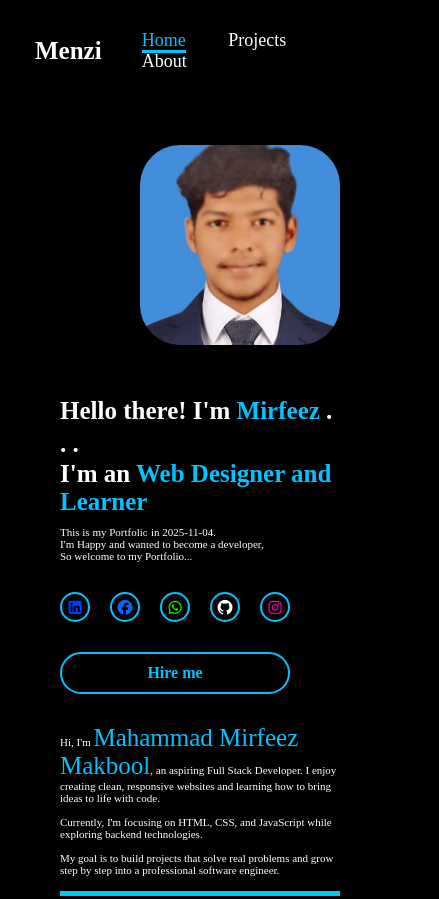
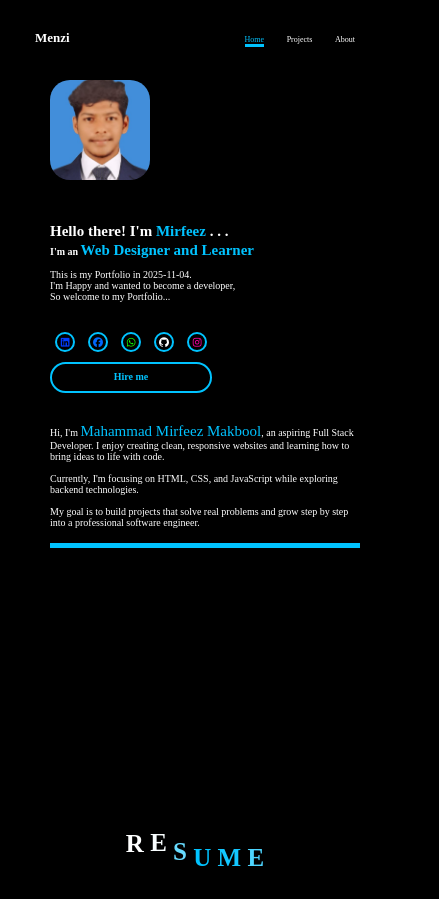
Before and after one commit to Mirfeez/Mirfeez-portfolio-2025, a plain HTML site: page index.html in a window 390 px wide. Shown: the top 899 px of the page, 439 px wide, since content can reach past the window. Drawn offline with Linux system fonts and the light colour scheme.

Commit message:
made responsive
today is 4-11-2025

```diff
--- a/css folder/style.css
+++ b/css folder/style.css
@@ -546,12 +546,113 @@ footer h1 {
     width: 23rem;
     margin: 0;
   }
-  .home .home-content .summary{
+  .home .home-content .summary {
     margin-top: 3rem;
   }
 }
-@media (max-width: 485px) {
-  .container {
+
+@media (max-width: 605px) {
+  .social-icons a {
+    font-size: 1rem;
+    width: 2rem;
+    height: 2rem;
+    margin: 2.8rem 1.1rem 2rem 0;
+  }
+
+  .btn {
+    width: 16.2rem;
+    margin: 0;
+    font-size: 1rem;
+  }
+  .home .home-content .summary {
+    margin-top: 3rem;
+  }
+
+  .home-content h1.h1:not(span) {
+    font-size: 1.5rem;
+  }
+
+  .home-content .h1 span {
+    font-size: 1.5rem;
+  }
+  .typing-text span {
+    font-size: 1.5rem;
+  }
+  h3.typing-text.h3 {
+    font-size: 1rem;
+  }
+
+  .home-content p {
+    font-size: 1rem;
+  }
+
+  .home-content .h1 span {
+    font-size: 1.5rem;
+  }
+
+  .summary .myNameInPara {
+    font-size: 1.5rem;
+  }
+
+  nav a {
+    font-size: 1.2rem;
+    margin-left: 2rem;
+  }
+
+  .logo {
+    font-size: 2rem;
+  }
+}
+
+@media (max-width: 535px) {
+  .social-icons {
+    width: 2.8rem 1.1rem 2rem 0;
+  }
+  .social-icons .brands {
+    margin: 3rem 3px 10px 5px;
+  }
+  .btn {
+    height: 1rem;
+    padding: 7px 0 2rem;
+  }
+  .home{
+    display: block;
+  }
+
+  .home img{
+    width: 100px;
+    height: 100px;
+    margin: 6rem;
+    float: none;
     justify-self: center;
   }
+
+  .footerName{
+    font-size: 1rem;
+  }
+
+  address{
+    font-size: 1rem;
+  }
 }
+
+@media (max-width: 448px) {
+  .home img{
+    margin: 4rem;
+  }
+
+  .home .home-content{
+    margin: 0 3rem 0 4rem;
+  }
+
+  img.pic{
+    margin-top: 8rem;
+  }
+  nav a{
+    font-size: 0.8rem;
+  }
+
+  .logo{
+    font-size: 1.3rem;
+  }
+}
--- a/index.html
+++ b/index.html
@@ -30,10 +30,12 @@
       <div class="home-content">
 
         <h1 class="h1">Hello there! I'm <span>Mirfeez</span> . . .</h1>
-        <h3 class="typing-text">I'm an <span></span></h3>
-        <p>This is my Portfolio in 2025-11-04. <br>I'm Happy and wanted to become a developer,<br>So welcome to my Portfolio...
+        <h3 class="typing-text h3">I'm an <span></span></h3>
+        <p>This is my Portfolio in 2025-11-04. <br>I'm Happy and wanted to become a developer,<br>So welcome to my
+          Portfolio...
         </p>
 
+        <div class="anime">
           <div class="social-icons">
             <a class="linkedin brands" title="icon" href="https://www.linkedin.com/in/mahammad-mirfeez-1a5961243/"
               target="_blank" rel="noopener" title="LinkedIn"><i class="fa-brands fa-linkedin"></i></a>
@@ -50,8 +52,8 @@
             <a class="instagram brands" title="icon" href="https://www.instagram.com/mirfeez.mirfa/" target="_blank"
               rel="noopener" title="Instagram"><i class="fa-brands fa-instagram"></i></a>
           </div>
-
           <a href="#" class="btn">Hire me</a>
+        </div>
         <summary class="summary">
           <p>Hi, I'm <span class="myNameInPara">Mahammad Mirfeez Makbool</span>, an aspiring Full Stack Developer. I
             enjoy
@@ -80,7 +82,7 @@
         <SPan class="letter">E</SPan>
       </h1>
 
-      <a href="../files/documents/White simple student cv resume (3).pdf" target="_blank"><button
+      <a href="files/documents/mirfeez resume 2025.pdf" target="_blank"><button
           class="viewButton">View</button></a>
 
     </div>
```
Also changed, not shown: 2 other files. Lines whose indentation alone changed are shown as unchanged.
